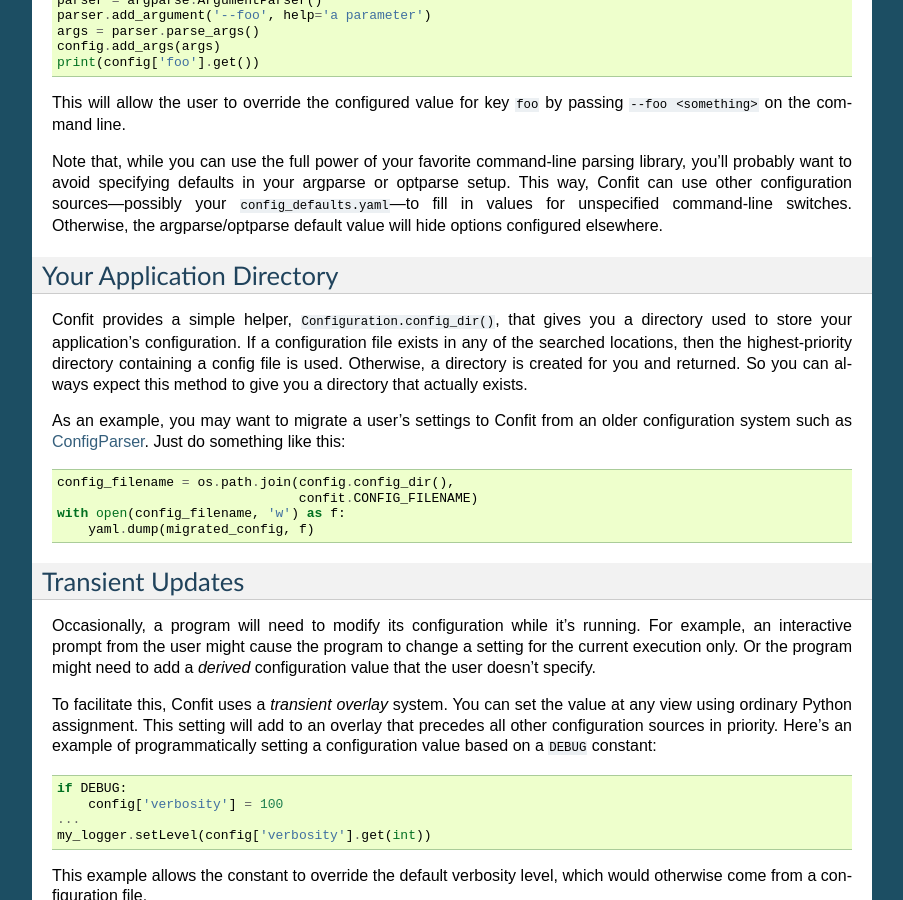
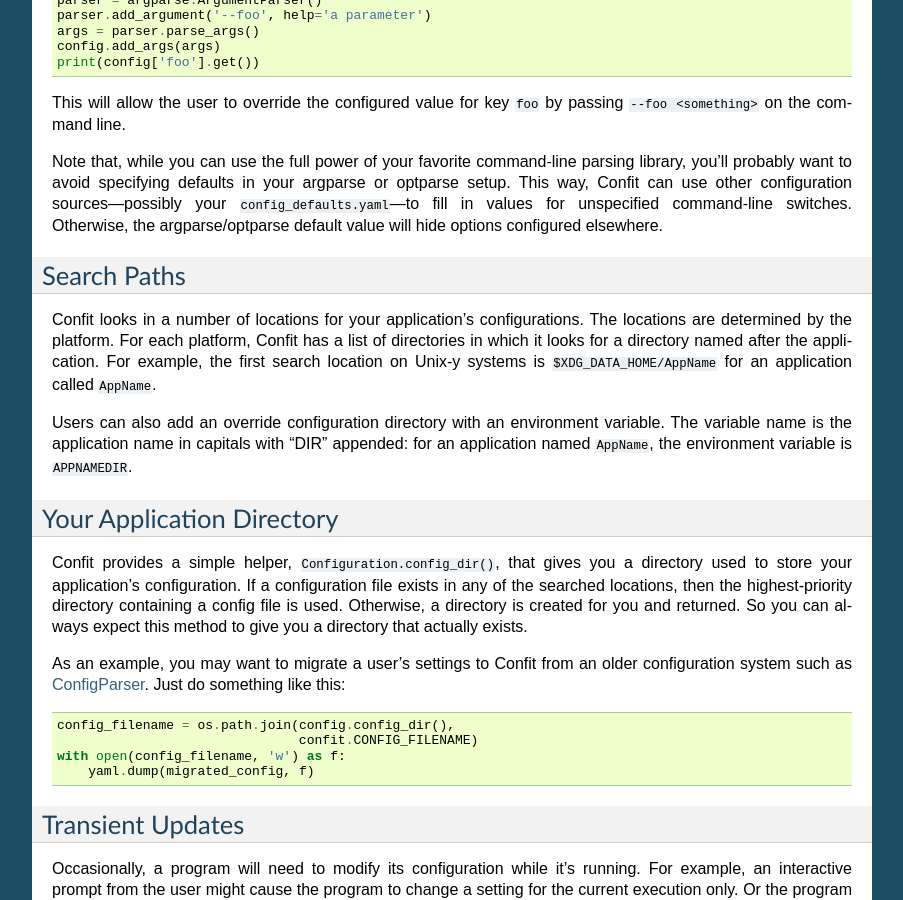
Before and after one commit to beetbox/confuse, a Sphinx documentation site: the page built from docs/index.rst, in a window 1280 px wide and 900 px high, scrolled down 2296 px. Shown: the whole window, without its empty margins (198-1101 px from the left). Built offline with Sphinx 7.4.7, drawn with Linux system fonts in a browser that asks for light colours.

Commit message:
environment variable override path

```diff
--- a/docs/index.rst
+++ b/docs/index.rst
@@ -174,6 +174,22 @@
 will hide options configured elsewhere.
 
 
+Search Paths
+------------
+
+Confit looks in a number of locations for your application's
+configurations. The locations are determined by the platform. For each
+platform, Confit has a list of directories in which it looks for a
+directory named after the application. For example, the first search
+location on Unix-y systems is ``$XDG_DATA_HOME/AppName`` for an
+application called ``AppName``.
+
+Users can also add an override configuration directory with an
+environment variable. The variable name is the application name in
+capitals with "DIR" appended: for an application named ``AppName``, the
+environment variable is ``APPNAMEDIR``.
+
+
 Your Application Directory
 --------------------------
 
```
Also changed, not shown: README.rst (+5 -7 lines), confit.py (+10 -1 lines), 1 other file.
